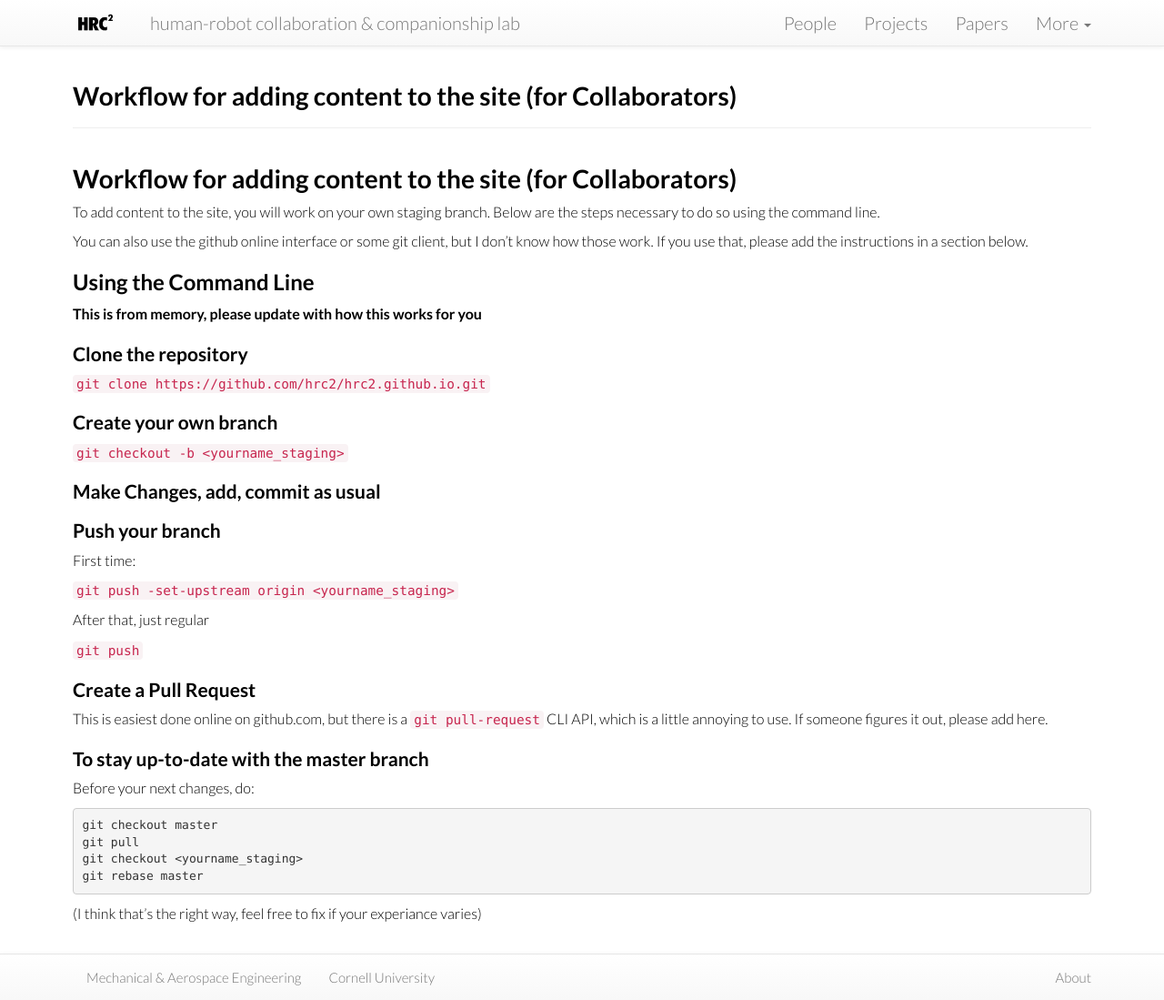
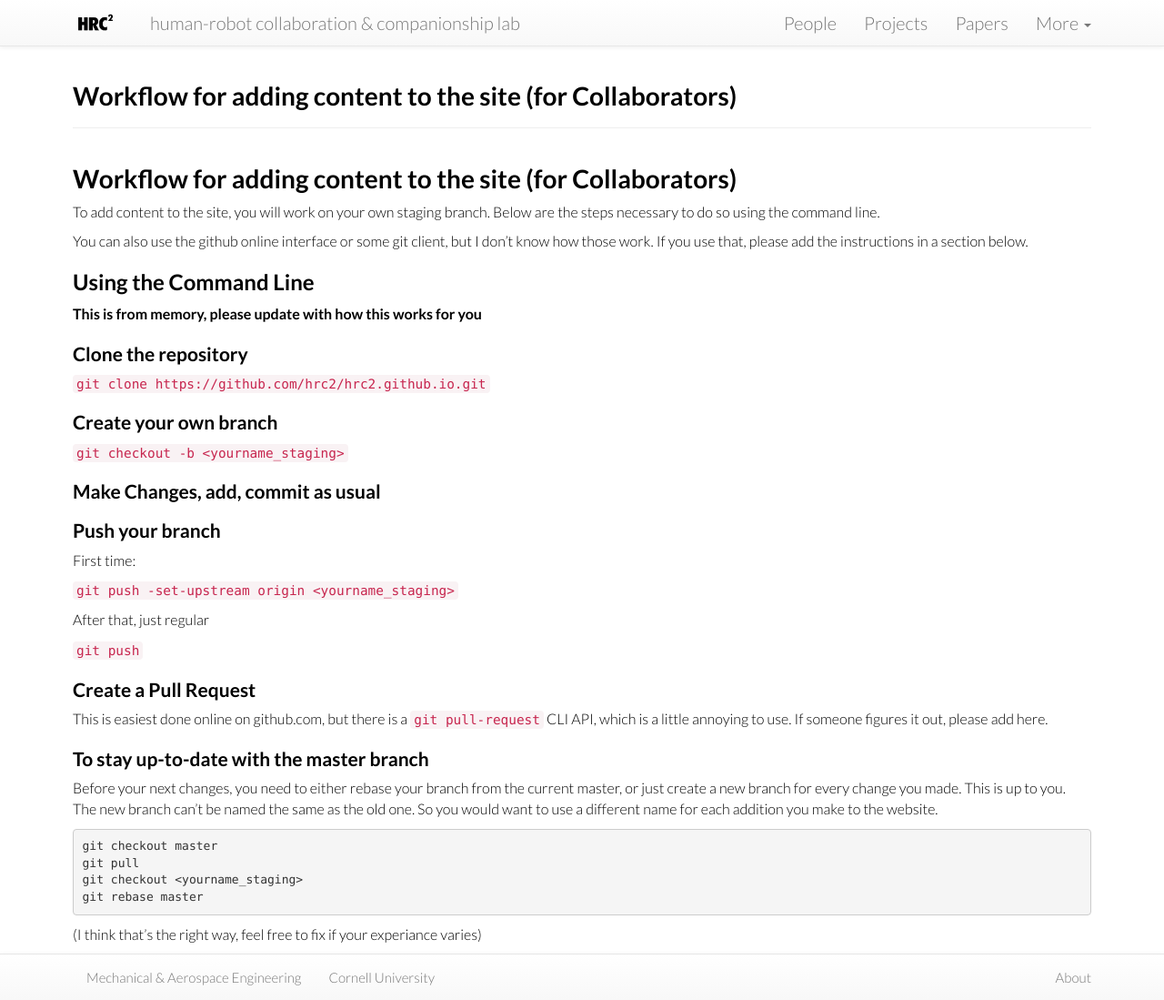
Before and after one commit to hrc2/hrc2.github.io, a Jekyll site: the page built from Workflow.md, in a window 1280 px wide and 1099 px high. Shown: the whole window at 91% size. Built offline with Jekyll 4.4.1, drawn with Linux system fonts in a browser that asks for light colours; nearby versions of some CDN libraries; some web fonts are replaced; our own code applies the rules of GitHub Pages for plain Markdown files.

Commit message:
Update Workflow.md

````diff
--- a/Workflow.md
+++ b/Workflow.md
@@ -34,7 +34,7 @@
 
 ### To stay up-to-date with the master branch
 
-Before your next changes, do:
+Before your next changes, you need to either rebase your branch from the current master, or just create a new branch for every change you made. This is up to you. The new branch can't be named the same as the old one. So you would want to use a different name for each addition you make to the website.
 
 ```
 git checkout master
````
